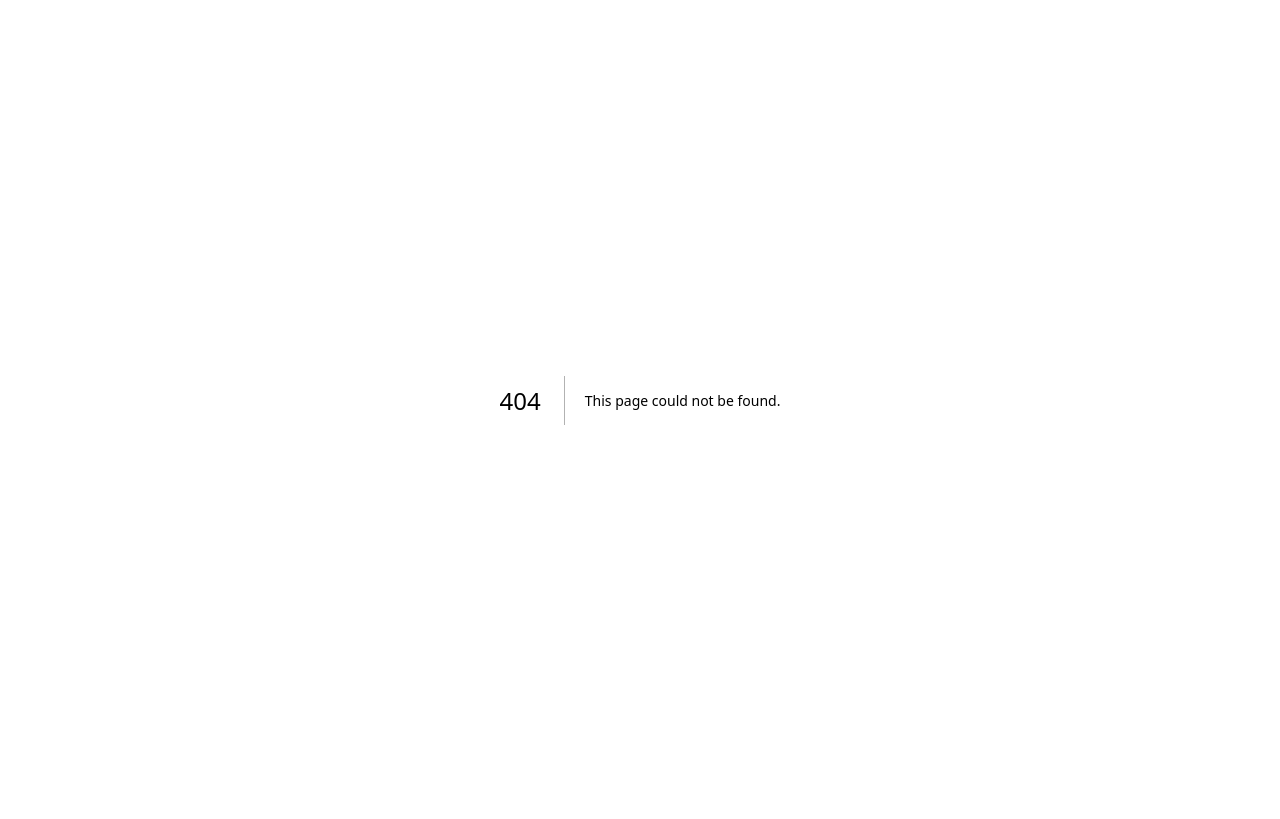
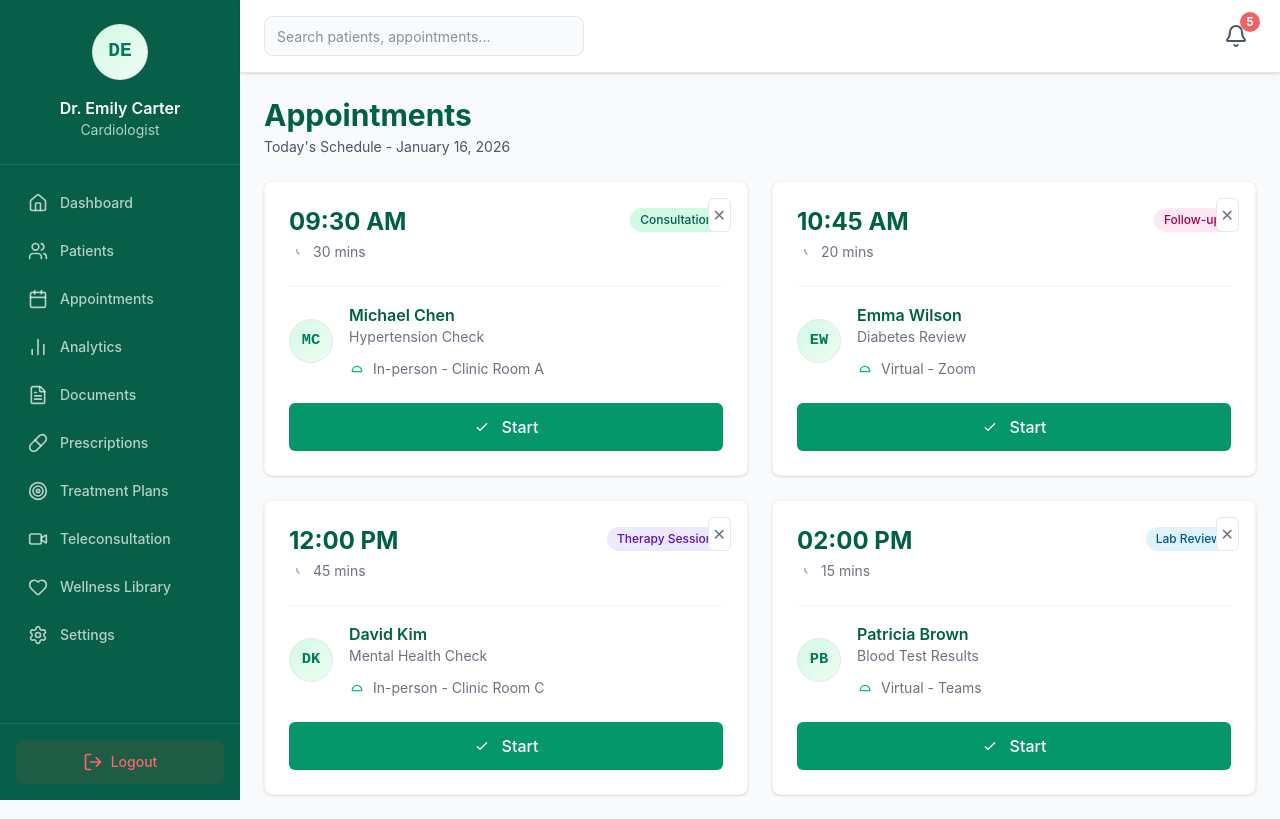
Before and after one commit to DikshaP-2506/Codechamps_HackCrypt, a Next.js app in the folder frontend/: page /doctor/appointments in a window 1280 px wide. Before the commit this address had no page. Built offline with nearby package versions, Linux system fonts and the light colour scheme.

Commit message:
Appointment

```diff
--- /dev/null
+++ b/frontend/src/app/doctor/appointments/page.tsx
@@ -0,0 +1,245 @@
+"use client";
+
+import React, { useState } from "react";
+import Link from "next/link";
+import {
+  Calendar,
+  Users,
+  Home,
+  BarChart2,
+  FileText,
+  Pill,
+  Target,
+  Video,
+  Heart,
+  Settings,
+  LogOut,
+  Bell,
+  Menu,
+} from "lucide-react";
+
+type Appointment = {
+  id: string;
+  time: string;
+  duration: string;
+  type: "Consultation" | "Follow-up" | "Therapy Session" | "Lab Review";
+  patientName: string;
+  reason: string;
+  location: { mode: "In-person" | "Virtual"; detail: string };
+};
+
+const appointmentsMock: Appointment[] = [
+  {
+    id: "1",
+    time: "09:30 AM",
+    duration: "30 mins",
+    type: "Consultation",
+    patientName: "Michael Chen",
+    reason: "Hypertension Check",
+    location: { mode: "In-person", detail: "Clinic Room A" },
+  },
+  {
+    id: "2",
+    time: "10:45 AM",
+    duration: "20 mins",
+    type: "Follow-up",
+    patientName: "Emma Wilson",
+    reason: "Diabetes Review",
+    location: { mode: "Virtual", detail: "Zoom" },
+  },
+  {
+    id: "3",
+    time: "12:00 PM",
+    duration: "45 mins",
+    type: "Therapy Session",
+    patientName: "David Kim",
+    reason: "Mental Health Check",
+    location: { mode: "In-person", detail: "Clinic Room C" },
+  },
+  {
+    id: "4",
+    time: "02:00 PM",
+    duration: "15 mins",
+    type: "Lab Review",
+    patientName: "Patricia Brown",
+    reason: "Blood Test Results",
+    location: { mode: "Virtual", detail: "Teams" },
+  },
+];
+
+function Avatar({ name, size = 40 }: { name: string; size?: number }) {
+  const initials = name
+    .split(" ")
+    .map((n) => n[0])
+    .join("")
+    .slice(0, 2)
+    .toUpperCase();
+
+  return (
+    <div
+      className="flex items-center justify-center rounded-full border border-gray-200 bg-gradient-to-br from-emerald-100 to-emerald-50 font-mono font-semibold text-emerald-700"
+      style={{ width: size, height: size, fontSize: size * 0.35 }}
+    >
+      {initials}
+    </div>
+  );
+}
+
+function Sidebar() {
+  const navItems = [
+    { label: "Dashboard", icon: Home, href: "/doctor/dashboard" },
+    { label: "Patients", icon: Users, href: "/doctor/patients" },
+    { label: "Appointments", icon: Calendar, href: "/doctor/appointments" },
+    { label: "Analytics", icon: BarChart2, href: "/doctor/analytics" },
+    { label: "Documents", icon: FileText, href: "/doctor/documents" },
+    { label: "Prescriptions", icon: Pill, href: "/doctor/prescriptions" },
+    { label: "Treatment Plans", icon: Target, href: "/doctor/treatment-plans" },
+    { label: "Teleconsultation", icon: Video, href: "/doctor/teleconsultation" },
+    { label: "Wellness Library", icon: Heart, href: "/doctor/wellness" },
+    { label: "Settings", icon: Settings, href: "/doctor/settings" },
+  ];
+
+  return (
+    <aside className="fixed left-0 top-0 hidden h-screen w-60 flex-col bg-emerald-900 md:flex">
+      <div className="border-b border-emerald-700 px-4 py-6">
+        <div className="flex flex-col items-center gap-4">
+          <div className="transition-transform hover:scale-105">
+            <Avatar name="Dr. Emily Carter" size={56} />
+          </div>
+          <div className="text-center">
+            <h3 className="text-base font-semibold text-white">Dr. Emily Carter</h3>
+            <p className="text-sm text-white/70">Cardiologist</p>
+          </div>
+        </div>
+      </div>
+
+      <nav className="flex-1 space-y-1 px-3 py-4">
+        {navItems.map(({ label, icon: Icon, href }) => (
+          <Link
+            key={label}
+            href={href}
+            className={`flex w-full items-center gap-3 rounded-lg px-4 py-3 text-sm font-medium transition-all duration-200 text-white/70 hover:bg-emerald-700/40`}
+          >
+            <Icon className="h-5 w-5" />
+            <span>{label}</span>
+          </Link>
+        ))}
+      </nav>
+
+      <div className="border-t border-emerald-700 p-4">
+        <button className="flex w-full items-center justify-center gap-2 rounded-lg bg-red-500/10 py-3 text-red-400 transition-all hover:bg-red-500 hover:text-white">
+          <LogOut className="h-5 w-5" />
+          <span className="text-sm font-medium">Logout</span>
+        </button>
+      </div>
+    </aside>
+  );
+}
+
+function TopBar() {
+  return (
+    <div className="sticky top-0 z-50 border-b border-gray-200 bg-white shadow-sm">
+      <div className="flex items-center justify-between px-4 py-4 sm:px-6">
+        <div className="flex items-center gap-3 flex-1">
+          <button className="rounded-lg border border-gray-200 p-2 hover:bg-gray-100 md:hidden">
+            <Menu className="h-5 w-5" />
+          </button>
+          <div className="relative hidden w-80 sm:block">
+            <input
+              type="text"
+              placeholder="Search patients, appointments..."
+              className="h-10 w-full rounded-lg border border-gray-200 bg-gray-50 pl-3 pr-3 text-sm text-gray-800 outline-none transition focus:border-emerald-500 focus:ring-2 focus:ring-emerald-500/10"
+            />
+          </div>
+        </div>
+
+        <div className="flex items-center gap-4">
+          <div className="relative">
+            <button className="rounded-lg p-2 text-gray-600 transition hover:bg-gray-100">
+              <Bell className="h-6 w-6" />
+            </button>
+            <div className="absolute -right-1 -top-1 flex h-5 w-5 items-center justify-center rounded-full bg-red-500 text-xs font-bold text-white animate-pulse-soft">
+              5
+            </div>
+          </div>
+        </div>
+      </div>
+    </div>
+  );
+}
+
+export default function AppointmentsPage() {
+  const [appointments, setAppointments] = useState<Appointment[]>(appointmentsMock);
+
+  function removeOne(id: string) {
+    setAppointments((s) => s.filter((a) => a.id !== id));
+  }
+
+  return (
+    <div className="min-h-screen bg-gray-50">
+      <Sidebar />
+      <div className="md:pl-60">
+        <TopBar />
+
+        <div className="max-w-7xl mx-auto p-6">
+          <header className="mb-6">
+            <h1 className="text-3xl font-bold text-emerald-800">Appointments</h1>
+            <p className="text-sm text-gray-600 mt-1">Today's Schedule - January 16, 2026</p>
+          </header>
+
+          <section className="grid grid-cols-1 md:grid-cols-2 gap-6">
+            {appointments.map((a) => (
+              <div key={a.id} className="bg-white rounded-lg shadow-sm border border-gray-100 p-6 hover:shadow-md transition relative">
+                <button
+                  onClick={() => removeOne(a.id)}
+                  className="absolute right-4 top-4 rounded-md border border-gray-200 bg-white p-1 text-gray-500 hover:text-gray-700"
+                  aria-label="Close"
+                >
+                  ✕
+                </button>
+
+                <div className="flex justify-between items-start">
+                  <div>
+                    <div className="flex items-center gap-3">
+                      <div className="text-2xl font-bold text-emerald-800">{a.time}</div>
+                    </div>
+                    <div className="text-sm text-gray-500 mt-1 flex items-center gap-2">
+                      <svg xmlns="http://www.w3.org/2000/svg" className="h-4 w-4 text-gray-400" fill="none" viewBox="0 0 24 24" stroke="currentColor"><path strokeLinecap="round" strokeLinejoin="round" strokeWidth={2} d="M12 8v4l3 3" /></svg>
+                      {a.duration}
+                    </div>
+                  </div>
+
+                  <div className="text-right">
+                    <span className={`inline-flex items-center px-2.5 py-1 rounded-full text-xs font-medium ${
+                      a.type === "Consultation" ? "bg-emerald-100 text-emerald-800" : a.type === "Follow-up" ? "bg-pink-100 text-pink-800" : a.type === "Therapy Session" ? "bg-violet-100 text-violet-800" : "bg-sky-100 text-sky-800"
+                    }`}>{a.type}</span>
+                  </div>
+                </div>
+
+                <div className="mt-6 border-t border-gray-100 pt-4 flex items-center gap-4">
+                  <Avatar name={a.patientName} size={44} />
+                  <div>
+                    <div className="font-semibold text-emerald-800">{a.patientName}</div>
+                    <div className="text-sm text-gray-500">{a.reason}</div>
+
+                    <div className="mt-3 text-sm text-gray-500 flex items-center gap-2">
+                      <svg xmlns="http://www.w3.org/2000/svg" className="h-4 w-4 text-emerald-500" fill="none" viewBox="0 0 24 24" stroke="currentColor"><path strokeLinecap="round" strokeLinejoin="round" strokeWidth={2} d="M12 8c-3.866 0-7 3.134-7 7v1h14v-1c0-3.866-3.134-7-7-7z" /></svg>
+                      {a.location.mode} - {a.location.detail}
+                    </div>
+                  </div>
+                </div>
+
+                <div className="mt-6">
+                  <button className="w-full bg-emerald-600 hover:bg-emerald-700 text-white font-medium py-3 rounded-md flex items-center justify-center gap-3">
+                    <svg xmlns="http://www.w3.org/2000/svg" className="h-4 w-4" fill="none" viewBox="0 0 24 24" stroke="currentColor"><path strokeLinecap="round" strokeLinejoin="round" strokeWidth={2} d="M5 13l4 4L19 7" /></svg>
+                    Start
+                  </button>
+                </div>
+              </div>
+            ))}
+          </section>
+        </div>
+      </div>
+    </div>
+  );
+}
```
